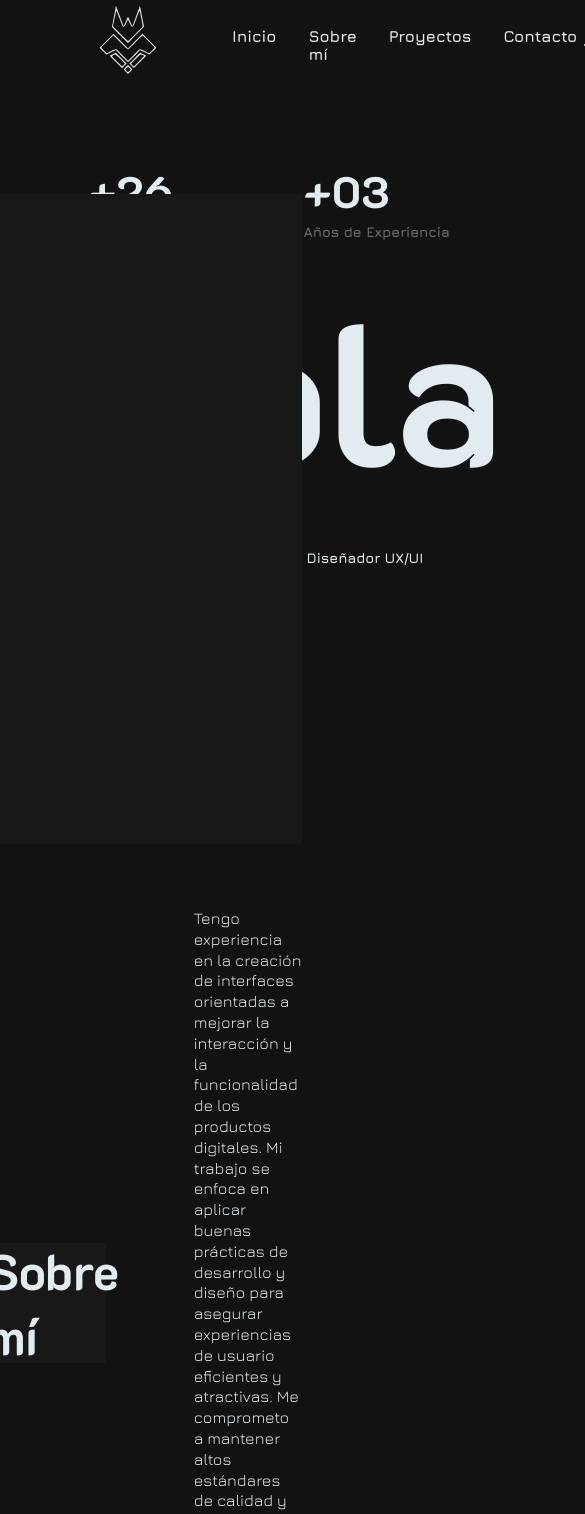
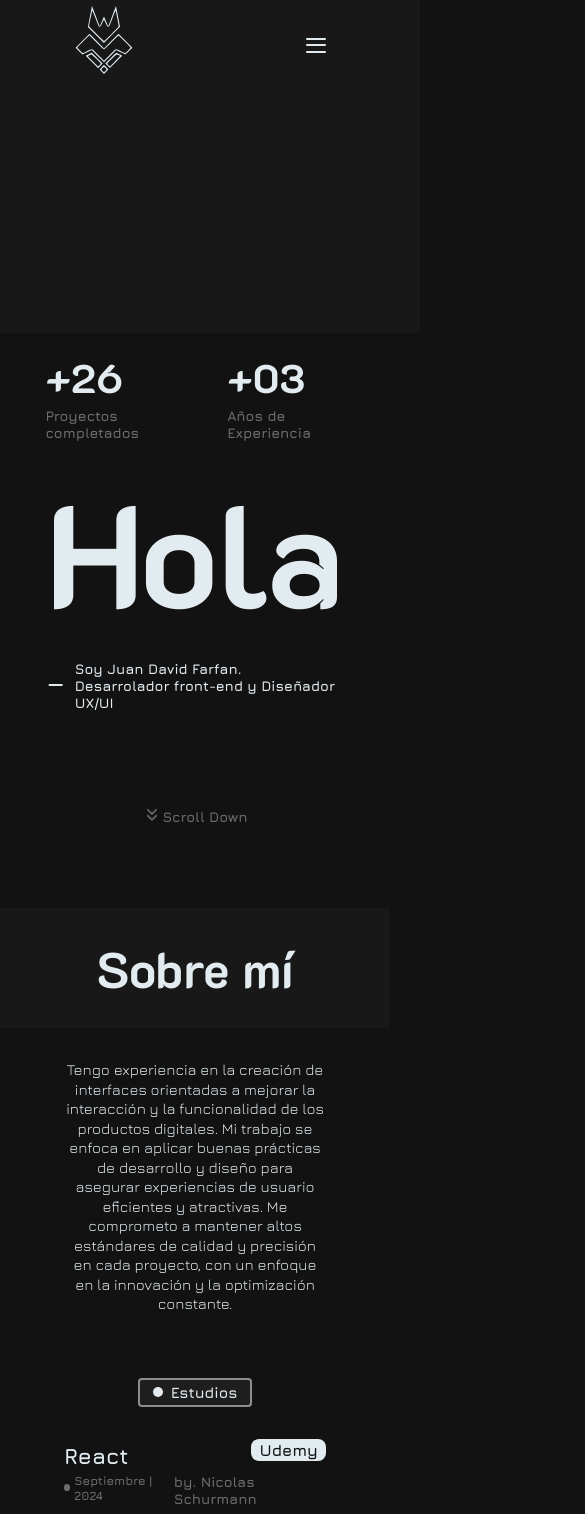
Before and after one commit to J-D-FARFAN/portfolio-JD, a React (Vite) app: page / in a window 390 px wide. Shown: the top 1514 px of the page, 585 px wide, since content can reach past the window. Built offline with nearby package versions, Linux system fonts and the light colour scheme; a web font is replaced by a local one.

Commit message:
update layout tablets

```diff
--- a/src/App.css
+++ b/src/App.css
@@ -1,12 +1,13 @@
 @import url(./index.css);
 
 .content__allSection-portfolioAboutMe{
+    position: relative;
     color: var(--colorFT-white);
     height: 100%;
     padding: 4rem 0;
 }
 
-.content__allSection-portfolioProjects{padding: 4rem var(--spc-preset-1);}
+.content__allSection-portfolioProjects{padding: 4rem var(--spc-preset-1); position: relative;}
 .content__allSection-portfolioContact{
     position: relative;
     height: 100vh;
@@ -15,3 +16,10 @@
     color: var(--colorFT-white);
     overflow: hidden;
 }
+
+@media screen and (max-width: 769px){
+    .content__allSection-portfolioContact{
+        padding: 2rem 4rem;
+        height: 100%;
+    }
+}
--- a/src/assets/AboutMe/aboutMe.css
+++ b/src/assets/AboutMe/aboutMe.css
@@ -140,3 +140,40 @@
     50% {opacity: .5;}
     75%{opacity: .7; transform: translateY(58px);}
 }
+
+
+@media screen and (max-width: 769px){
+    .bx-introducionAboutMe{
+        width: 100%;
+        display: flex;
+        align-items: center;
+        flex-direction: column;
+        gap: 2rem;
+        padding: 0;
+
+        .secondTitle{
+            width: 100%;
+        }
+
+        .descriptionMe{
+            width: 100%;
+            padding: 0;
+            text-align: center;
+            padding: 0 4rem;
+        }
+    }
+
+    .content__study-and-skills{
+        .content__skills{
+            .bx-skills{
+                gap: var(--spc-preset-4);
+
+                .skills{
+                    width: 90px;
+                    height: 90px;
+                    padding: 25px;
+                }
+            }
+        }
+    }
+}
--- a/src/assets/AboutMe/aboutMe.jsx
+++ b/src/assets/AboutMe/aboutMe.jsx
@@ -8,7 +8,7 @@
     <>
       <section className="bx-introducionAboutMe">
         <h2 className="secondTitle">Sobre mí</h2>
-        <p className="descriptionMe">
+        <p className="descriptionMe txt">
           Tengo experiencia en la creación de interfaces orientadas a mejorar la
           interacción y la funcionalidad de los productos digitales. Mi trabajo
           se enfoca en aplicar buenas prácticas de desarrollo y diseño para
--- a/src/assets/Contact/contact.css
+++ b/src/assets/Contact/contact.css
@@ -246,3 +246,24 @@
     0%{left: -100%;}
     50%, 100%{left: 100%;}
 }
+
+@media screen and (max-width: 769px) {
+    .content__all--contactPortfolio{
+        height: 100%;
+        gap: 0;
+
+        .content_description-and-form{
+            flex-direction: column;
+            gap: 0;
+
+            .bx-introduction--contactPortfolio{
+                width: 100%;
+                height: fit-content;
+                margin: 0;
+
+                .myText-contactPortfolio{width: 100%;}
+            }
+        }
+    }
+
+}
--- a/src/assets/Hero/Navbar/navbar.css
+++ b/src/assets/Hero/Navbar/navbar.css
@@ -75,3 +75,9 @@
         }
     }
 }
+
+@media screen and (max-width: 769px){
+    .bx-logo-navbarPortfolio{.bx-navbar{display: none;}}
+
+    .bx-icons-interactionPortfolio-theme-language{display: none;}
+}
--- a/src/assets/Hero/hero.css
+++ b/src/assets/Hero/hero.css
@@ -112,6 +112,72 @@
     }
 }
 
+/* From Uiverse.io by Cevorob */
+.bx-burguerMenu{
+    display: none;
+
+    .burger {
+        position: relative;
+        width: 20px;
+        height: 15px;
+        background: transparent;
+        cursor: pointer;
+        display: block;
+    }
+
+    .burger input {
+        display: none;
+    }
+
+    .burger span {
+        display: block;
+        position: absolute;
+        height: 2px;
+        width: 100%;
+        background: var(--colorFT-white);
+        border-radius: 9px;
+        opacity: 1;
+        left: 0;
+        transform: rotate(0deg);
+        transition: .25s ease-in-out;
+    }
+
+    .burger span:nth-of-type(1) {
+        top: 0px;
+        transform-origin: left center;
+    }
+
+    .burger span:nth-of-type(2) {
+        top: 50%;
+        transform: translateY(-50%);
+        transform-origin: left center;
+    }
+
+    .burger span:nth-of-type(3) {
+        top: 100%;
+        transform-origin: left center;
+        transform: translateY(-100%);
+    }
+
+    .burger input:checked~span:nth-of-type(1) {
+        transform: rotate(45deg);
+        top: 0px;
+        left: 5px;
+    }
+
+    .burger input:checked~span:nth-of-type(2) {
+        width: 0%;
+        opacity: 0;
+    }
+
+    .burger input:checked~span:nth-of-type(3) {
+        transform: rotate(-45deg);
+        top: 15px;
+        left: 5px;
+    }
+}
+
+
 @keyframes move {
     0%{transform: translateY(0);}
     25%{transform: translateY(0);}
@@ -127,3 +193,47 @@
     75%{transform: translateY(100%);}
     100%{transform: translateY(0);}
 }
+
+
+@media screen and (max-width: 769px) {
+    .content__header-portfolio{
+        .bx-burguerMenu{
+            display: block;
+        }
+    }
+
+    .content__allIntroduction-portfolio{
+        width: 100%;
+        display: flex;
+        flex-direction: column-reverse;
+
+        .content-introduction-portfolio{
+            width: 100%;
+            display: flex;
+            justify-content: center;
+
+            .introduction-portfolio{
+                .bx-btn-scrollDown{
+                    width: 100%;
+                    display: flex;
+                    justify-content: center;
+                }
+
+                .content-proyects-yearExperience{
+                    .content-numbers{
+                        .numbers{font-size: 2.5rem;}
+                    }
+                }
+
+                .title{font-size: 9rem; text-align: center;}
+            }
+        }
+
+        .image-presentation-portfolio{
+            position: relative;
+            width: 450px;
+            height: 550px;
+            left: 0;
+        }
+    }
+}
--- a/src/assets/Hero/hero.jsx
+++ b/src/assets/Hero/hero.jsx
@@ -7,6 +7,15 @@
     <>
       <header className="content__header-portfolio spacerPage">
         <NavbarPortfolio />
+
+        <div className="bx-burguerMenu">
+          <label className="burger" htmlFor="burger">
+            <input type="checkbox" id="burger" />
+            <span></span>
+            <span></span>
+            <span></span>
+          </label>
+        </div>
       </header>
 
       <main className="content__allIntroduction-portfolio spacerPage">
--- a/src/assets/Work/components/cardProyects.css
+++ b/src/assets/Work/components/cardProyects.css
@@ -142,3 +142,7 @@
         }
     }
 }
+
+@media screen and (max-width: 769px){
+    .proyectsCard{width: 400px;}
+}
--- a/src/assets/Work/proyect.css
+++ b/src/assets/Work/proyect.css
@@ -11,8 +11,6 @@
 
 .proyectPortfolio-contentAll{
     position: relative;
-
-
 
     .proyectPortfolio-content-proyectsCards{
         display: flex;
@@ -122,3 +120,22 @@
         opacity: 0;
     }
 }
+
+@media screen and (max-width: 769px) {
+    .proyectPortfolio-contentAll{
+        width: 100%;
+
+        .proyectPortfolio-content-proyectsCards{
+            .bx-proyectsCards{
+                flex-direction: column;
+            }
+        }
+
+
+        .content__modalState{
+            width: 100%;
+            height: 100%;
+            border-radius: 0;
+        }
+    }
+}
--- a/src/index.css
+++ b/src/index.css
@@ -18,6 +18,7 @@
   --fts-preset-5: 50px;
   --fts-preset-6: 22px;
   --fts-preset-7: 12px;
+  --sizeWorkSection: 10rem;
 
   /*FONT FAMILY*/
   --fontF-general: "Jura", sans-serif;
@@ -37,6 +38,7 @@
 .spacerPage{
   padding: 0 var(--spc-preset-1);
 }
+
 
 .line{
   display: block;
@@ -81,6 +83,7 @@
   bottom: 2rem;
   overflow: hidden;
   transition: all .5s ease-in-out;
+  text-transform: uppercase;
 
 
   &::before {
@@ -124,3 +127,11 @@
   from{left: 2rem;}
   to{left: -500px;}
 }
+
+@media screen and (max-width: 769px) {
+  .spacerPage{
+    padding: 0 4rem;
+  }
+
+  .txt{font-size: 15px;}
+}
```
Lines whose indentation alone changed are shown as unchanged.
